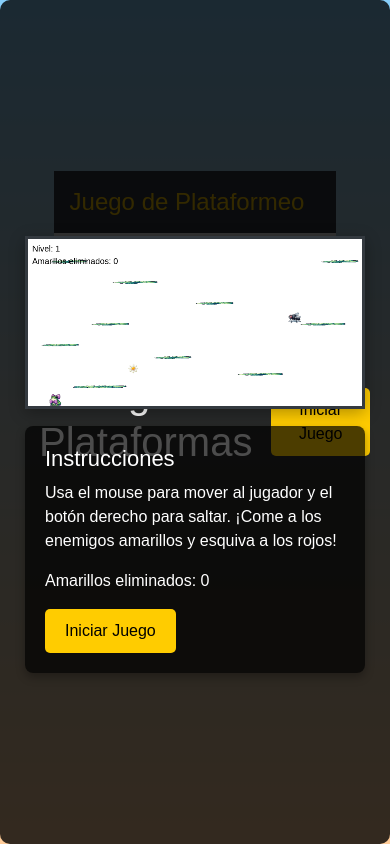
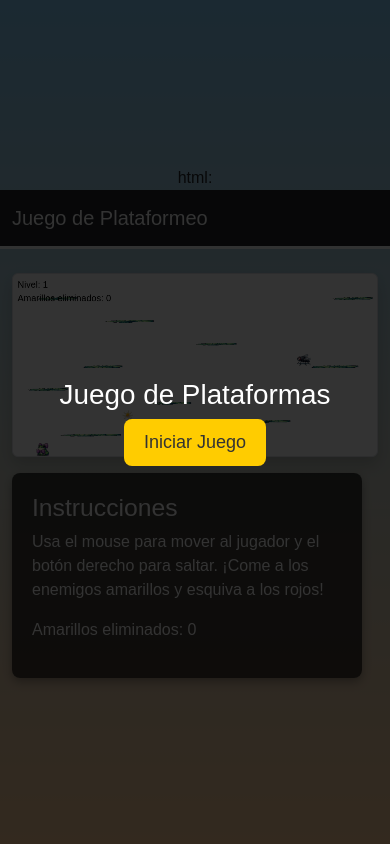
Before and after one commit to Peagevv/Ex-U2, a plain HTML site: page index.html in a window 390 px wide. Drawn offline with nearby package versions, Linux system fonts and the light colour scheme.

Commit message:
modificacion de estilos

```diff
--- a/index.html
+++ b/index.html
@@ -1,11 +1,10 @@
-<!DOCTYPE html>
+html: <!DOCTYPE html>
 <html lang="es">
 <head>
     <meta charset="UTF-8">
     <meta name="viewport" content="width=device-width, initial-scale=1.0">
     <title>Juego de Plataformeo</title>
-    <link href="https://stackpath.bootstrapcdn.com/bootstrap/4.5.2/css/bootstrap.min.css" rel="stylesheet">
-    <link rel="stylesheet" href="styles.css">
+    <link href="https://cdn.jsdelivr.net/npm/bootstrap@5.3.0/dist/css/bootstrap.min.css" rel="stylesheet">
     <style>
         body {
             font-family: 'Arial', sans-serif;
@@ -14,8 +13,9 @@
             padding: 0;
             height: 100vh;
             display: flex;
+            flex-direction: column;
+            align-items: center;
             justify-content: center;
-            align-items: center;
             overflow: hidden;
         }
 
@@ -33,21 +33,7 @@
         .navbar {
             background-color: #333;
             border-bottom: 3px solid #f8f9fa;
-        }
-
-        .navbar-brand {
-            color: #ffcc00 !important;
-            font-size: 24px;
-        }
-
-        .navbar-nav .nav-link {
-            color: #f8f9fa !important;
-            font-size: 18px;
-        }
-
-        .navbar-nav .nav-link:hover {
-            color: #ffcc00 !important;
-            text-decoration: underline;
+            width: 100%;
         }
 
         .instructions {
@@ -57,42 +43,13 @@
             border-radius: 8px;
             box-shadow: 0px 4px 10px rgba(0, 0, 0, 0.3);
             max-width: 350px;
-            margin-top: 20px;
+            text-align: left;
         }
 
-        .instructions h2 {
-            font-size: 22px;
-        }
-
-        .instructions p {
-            font-size: 16px;
-        }
-
-        /* Responsividad */
-        @media (max-width: 600px) {
-            body {
-                flex-direction: column;
-                padding: 10px;
-            }
-
-            #gameCanvas {
-                width: 100%;
-                max-width: 100%;
-                height: auto;
-            }
-
-            .instructions {
-                margin-top: 10px;
-            }
-        }
-
-        /* Animaciones y efectos visuales */
-        .fade-out {
-            transition: opacity 0.5s ease-out;
-            opacity: 0;
-        }
-
-        #startScreen, #gameOverScreen {
+        .screen-container {
+            background: rgba(0, 0, 0, 0.8);
+            color: white;
+            text-align: center;
             position: fixed;
             top: 0;
             left: 0;
@@ -101,98 +58,62 @@
             display: flex;
             justify-content: center;
             align-items: center;
-            background: rgba(0, 0, 0, 0.8);
-            color: white;
-            text-align: center;
         }
 
-        .start-container, .game-over-container {
-            background: #222;
-            padding: 20px;
-            border-radius: 10px;
+        .btn-custom {
+            background-color: #ffcc00;
+            color: #333;
+            padding: 10px 20px;
+            font-size: 18px;
+            border: none;
+            border-radius: 8px;
+            cursor: pointer;
+            transition: background 0.3s;
         }
 
-        button {
-            padding: 10px 20px;
-            font-size: 16px;
-            background-color: #ffcc00;
-            border: none;
-            border-radius: 5px;
-            cursor: pointer;
-        }
-
-        button:hover {
+        .btn-custom:hover {
             background-color: #ff9900;
         }
-
     </style>
 </head>
 <body>
     <nav class="navbar navbar-expand-lg navbar-dark bg-dark">
-        <a class="navbar-brand" href="#">Juego de Plataformeo</a>
+        <div class="container">
+            <a class="navbar-brand" href="#">Juego de Plataformeo</a>
+        </div>
     </nav>
 
-    <div id="startScreen" class="start-container">
-        <h1>Juego de Plataformas</h1>
-        <button onclick="startGame()">Iniciar Juego</button>
+    <div id="startScreen" class="screen-container">
+        <div>
+            <h1>Juego de Plataformas</h1>
+            <button id="startGameBtn" class="btn-custom" aria-label="Iniciar juego" onclick="startGame()">Iniciar Juego</button>
+        </div>
     </div>
 
-    <div class="container">
-        <div class="row">
-            <div class="col-12 col-md-8">
-                <canvas id="gameCanvas" width="800" height="400"></canvas>
+    <div class="container mt-4">
+        <div class="row justify-content-center">
+            <div class="col-md-8 text-center">
+                <canvas id="gameCanvas" width="800" height="400" class="img-fluid border rounded shadow" aria-label="Canvas del juego"></canvas>
             </div>
-            <div class="col-12 col-md-4">
-                <div class="instructions">
+            <div class="col-md-4">
+                <div class="instructions mt-3">
                     <h2>Instrucciones</h2>
                     <p>Usa el mouse para mover al jugador y el botón derecho para saltar. ¡Come a los enemigos amarillos y esquiva a los rojos!</p>
                     <p id="score">Amarillos eliminados: 0</p>
-                    <button onclick="startGame()">Iniciar Juego</button>
+                    <button id="restartGameBtn" class="btn-custom" style="display: none;" aria-label="Reiniciar juego" onclick="restartGame()">Reiniciar</button>
                 </div>
             </div>
         </div>
     </div>
 
-    <div id="gameOverScreen" class="game-over-container" style="display: none;">
-        <h1>¡Perdiste!</h1>
-        <button onclick="restartGame()">Reintentar</button>
+    <div id="gameOverScreen" class="screen-container" style="display: none;">
+        <div>
+            <h1>¡Perdiste!</h1>
+            <button class="btn-custom" aria-label="Reintentar juego" onclick="restartGame()">Reintentar</button>
+        </div>
     </div>
 
-    <script>
-        let gameStarted = false;
-        let eliminatedCount = 0;
-
-        function startGame() {
-            gameStarted = true;
-            document.getElementById("startScreen").style.display = "none";
-            eliminatedCount = 0;
-            updateUI();
-        }
-
-        function updateUI() {
-            document.getElementById("score").innerText = `Amarillos eliminados: ${eliminatedCount}`;
-        }
-
-        function eliminateEnemy(enemy) {
-            enemy.classList.add("fade-out");
-            setTimeout(() => {
-                enemy.remove();
-                eliminatedCount++;
-                updateUI();
-            }, 500);
-        }
-
-        function gameOver() {
-            document.getElementById("gameOverScreen").style.display = "flex";
-        }
-
-        function restartGame() {
-            document.getElementById("gameOverScreen").style.display = "none";
-            eliminatedCount = 0;
-            updateUI();
-        }
-    </script>
-
     <script src="js/script.js"></script>
+    <script src="https://cdn.jsdelivr.net/npm/bootstrap@5.3.0/dist/js/bootstrap.bundle.min.js"></script>
 </body>
 </html>
```
